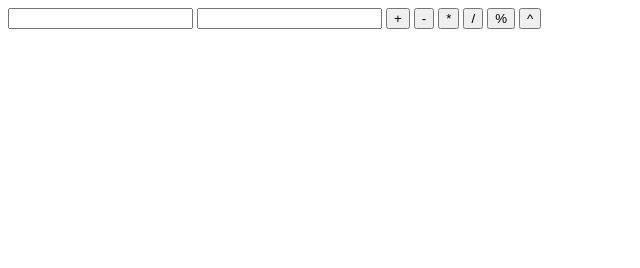
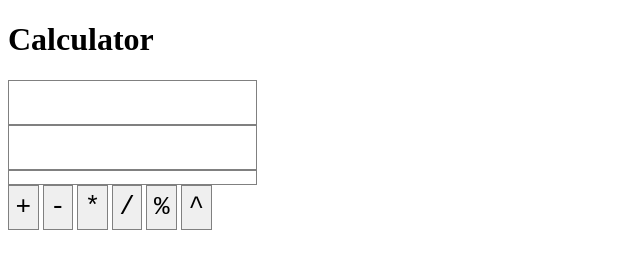
Before and after one commit to luiz/modular-calc, a website: page src/index.html in a window 1280 px wide. Shown: the whole page, without its empty margins (0-640 px from the left). Drawn offline with Linux system fonts and the light colour scheme.

Commit message:
some styling

```diff
--- a/src/index.html
+++ b/src/index.html
@@ -3,8 +3,23 @@
 <head>
 	<meta charset="UTF-8">
 	<title>Modular calculator</title>
+	<style>
+		input, output, button {
+			padding: .25em;
+			font-family: monospace;
+			font-size: 200%;
+			border: 1px solid gray;
+		}
+		input, output {
+			display: block;
+			text-align: right;
+			width: 15ch;
+		}
+	</style>
 </head>
 <body>
+	<h1>Calculator</h1>
+
 	<input id="n1" type="number">
 	<input id="n2" type="number">
 	<output id="result"></output>
```
